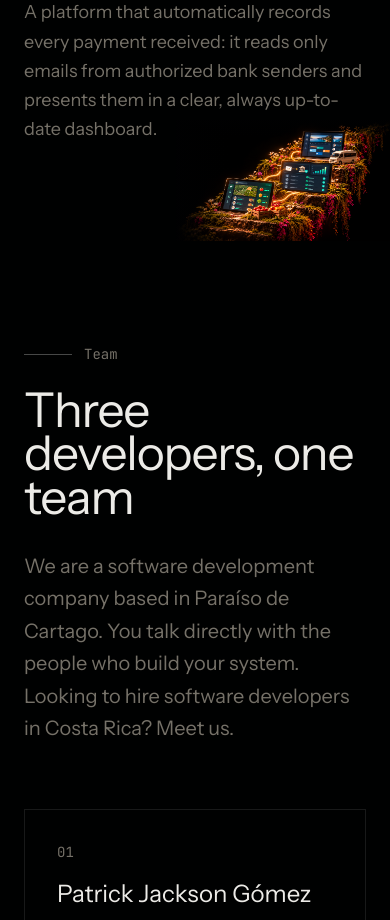
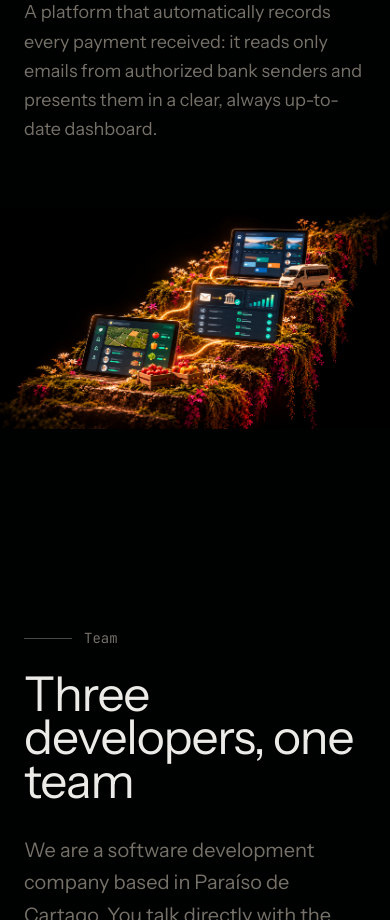
Before and after one commit to FreelancersProjects2026/Landing-Page, a Next.js app: page /en in a window 390 px wide. Shown: the part 5940-6860 px from the top of the page. Built offline with nearby package versions, Linux system fonts and the light colour scheme.

Commit message:
fix(proyectos): imagen debajo de los proyectos en móvil
En móvil la imagen absoluta quedaba detrás del texto. Ahora fluye
debajo de la lista a ancho completo; desde lg sigue absoluta abajo a
la derecha con sus degradados.

Co-Authored-By: Claude Opus 5.5 <noreply@anthropic.com>

```diff
--- a/src/components/landing/projects-section.tsx
+++ b/src/components/landing/projects-section.tsx
@@ -33,24 +33,6 @@ export function ProjectsSection({ label, title, items }: ProjectsSectionProps) {
       ref={sectionRef}
       className="relative py-24 lg:py-32 overflow-hidden"
     >
-      {/* Image — absolute, bottom-right, behind all content */}
-      <div
-        className={`absolute bottom-0 right-0 w-[55%] aspect-[1669/942] pointer-events-none transition-all duration-1000 delay-300 ${
-          isVisible ? 'opacity-100' : 'opacity-0'
-        }`}
-      >
-        <img
-          src="/Proyectos/Proyectos.png"
-          alt=""
-          aria-hidden="true"
-          className="w-full h-full object-contain"
-        />
-        {/* Fade left edge */}
-        <div className="absolute inset-0 bg-gradient-to-r from-background to-transparent to-25%" />
-        {/* Fade top edge */}
-        <div className="absolute inset-0 bg-gradient-to-b from-background to-transparent to-15%" />
-      </div>
-
       {/* All text content sits on top */}
       <div className="relative z-10 max-w-[1400px] mx-auto px-6 lg:px-12">
         {/* Header — Full width */}
@@ -98,6 +80,24 @@ export function ProjectsSection({ label, title, items }: ProjectsSectionProps) {
           ))}
         </div>
       </div>
+
+      {/* Image — below the projects on mobile; bottom-right behind the text on large screens */}
+      <div
+        className={`relative mt-16 w-full aspect-[1669/942] lg:absolute lg:bottom-0 lg:right-0 lg:mt-0 lg:w-[55%] pointer-events-none transition-all duration-1000 delay-300 ${
+          isVisible ? 'opacity-100' : 'opacity-0'
+        }`}
+      >
+        <img
+          src="/Proyectos/Proyectos.png"
+          alt=""
+          aria-hidden="true"
+          className="w-full h-full object-contain"
+        />
+        {/* Fade left edge */}
+        <div className="hidden lg:block absolute inset-0 bg-gradient-to-r from-background to-transparent to-25%" />
+        {/* Fade top edge */}
+        <div className="hidden lg:block absolute inset-0 bg-gradient-to-b from-background to-transparent to-15%" />
+      </div>
     </section>
   )
 }
```
